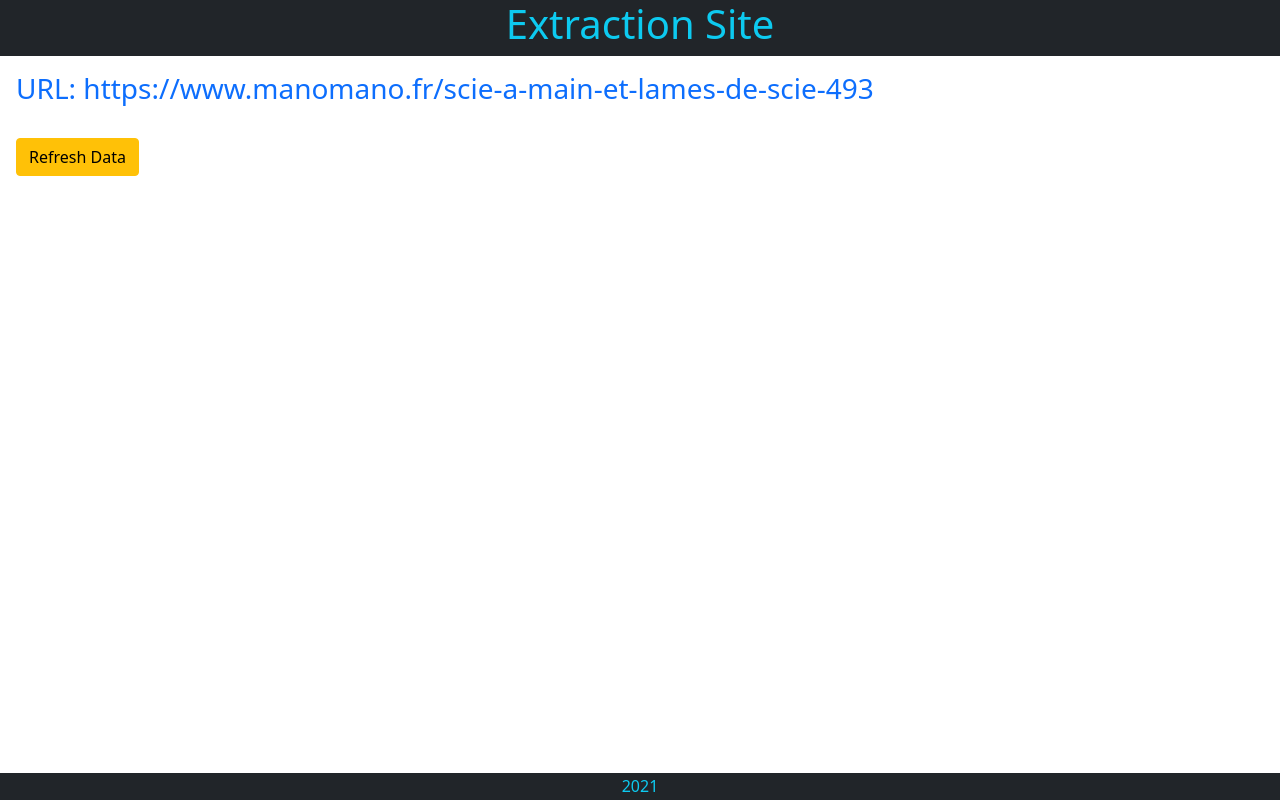
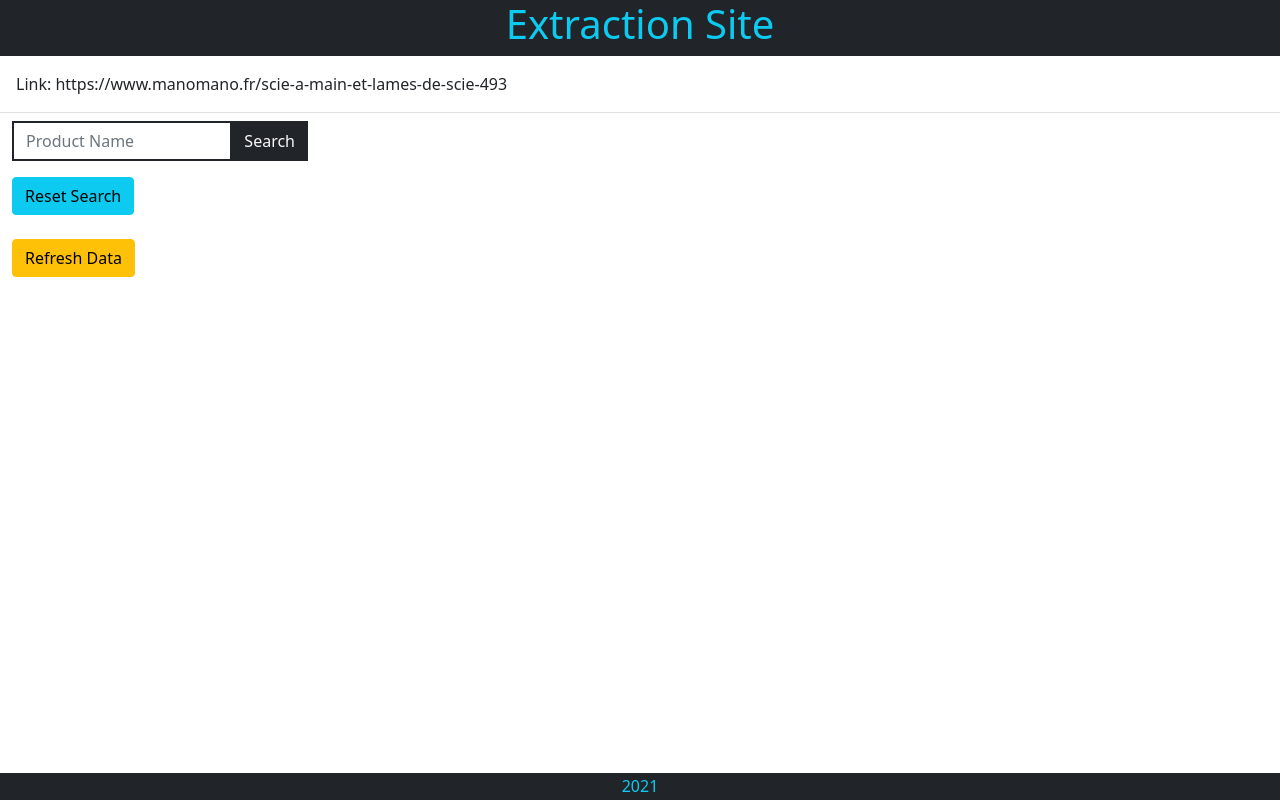
Before and after one commit to zahur76/python-extraction-site, a Django app: page / in a window 1280 px wide. Run offline with Django 3.2, Linux system fonts and the light colour scheme; data that the repository does not hold is empty.

Commit message:
add search bar to query products by name

```diff
--- a/home/static/home/css/home.css
+++ b/home/static/home/css/home.css
@@ -1,3 +1,11 @@
 a {
     text-decoration: none;
 }
+
+body {
+
+}
+
+.bg-line {
+    background-color: rgb(216, 216, 216);
+}
--- a/home/templates/home/index.html
+++ b/home/templates/home/index.html
@@ -8,17 +8,37 @@
 {% block content %}
     <div class="row m-0">
         <div class="col-12 p-3">
-            <a class="h3 refresh" href="{% url 'extractor' %}">URL: https://www.manomano.fr/scie-a-main-et-lames-de-scie-493</a>
+            <div>Link: https://www.manomano.fr/scie-a-main-et-lames-de-scie-493</div>
         </div>
-        <div class="col-12 p-3">
+        <div class="row m-0 p-0 border-top d-flex justify-content-left">
+            <div class="col-10 col-md-4 col-lg-3 mt-2">
+                <form action="{% url 'home' %}" method="GET" id="characterForm">
+                    {% csrf_token %}
+                    <div class="input-group">
+                        <input type="search" class="form-control custom-select rounded-0 border-2 border-dark" name="q" placeholder="Product Name">
+                        <button class="btn btn-outline-dark bg-dark text-light rounded-0 input-group-append ml-auto search-button" type="submit"><div class="text">Search</div></button>
+                    </div>
+                </form>
+            </div>
+        </div>
+        <div class="col-12 mt-3">
+            <a class="btn btn-info h1 refresh" href="{% url 'home' %}">Reset Search</a>
+        </div>
+        <div class="col-12 mt-3">
             <a class="btn btn-warning h1 refresh" href="{% url 'extractor' %}">Refresh Data</a>
         </div>
     </div>
     {% for product in products %}
-        <div class="row m-0">
-            <div class="col-12">
-                <a href="{% url 'product_details' product_id=product.id %}">{{ product.id }}.{{ product.product_name }}</a>
-            </div>
+        <div class="row m-1">
+            {% if forloop.counter|divisibleby:2 %}
+                <div class="col-12">
+                    <a href="{% url 'product_details' product_id=product.id %}">{{ product.id }}.{{ product.product_name }}</a>
+                </div>
+            {% else %}
+                <div class="col-12 bg-line">
+                    <a href="{% url 'product_details' product_id=product.id %}">{{ product.id }}.{{ product.product_name }}</a>
+                </div>
+            {% endif %}
         </div>
     {% endfor %}
 {% endblock %}
--- a/home/views.py
+++ b/home/views.py
@@ -1,11 +1,11 @@
 from django.shortcuts import render, reverse, redirect, get_object_or_404
 import requests
 from bs4 import BeautifulSoup
-import time
 import math
 from .models import Products
 import json
 import re
+from django.db.models import Q
 
 
 def extractor(request):
@@ -87,21 +87,36 @@
 
 def home(request):
     """ A view to return the home page with site request"""
-    products = Products.objects.all()
-    query = []
-    for product in products:
-        y = json.loads(product.product_json)
-        query.append(y)
-    context = {
-        'products': query,
-        }
+    if 'q' in request.GET:
+        query = request.GET['q']
+        if not query:
+            return redirect(reverse('home'))
+        else:
+            all_products= Products.objects.all()
+            product_query = []
+            for product in all_products:
+                product = json.loads(product.product_json)
+                if query.lower() in product['product_name'].lower():
+                    product_query.append(product)
 
-    return render(request, 'home/index.html', context)
+            context = {
+                'products': product_query,
+            }
+            return render(request, 'home/index.html', context)
+    else:
+        products = Products.objects.all()
+        query = []
+        for product in products:
+            y = json.loads(product.product_json)
+            query.append(y)
+        context = {
+            'products': query,
+            }
+        return render(request, 'home/index.html', context)
 
 
 def product_details(request, product_id):
     """ A view to return the product details"""
-    print(product_id)
     query = get_object_or_404(Products, id=product_id)
     product = json.loads(query.product_json)
     context = {
```
